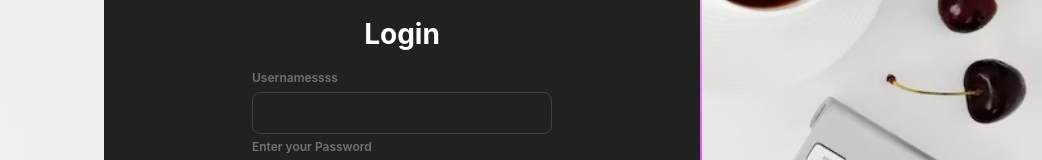
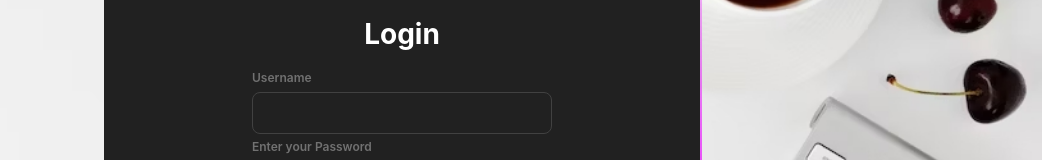
Before and after one commit to algoviber/Blog-Project, a React (Create React App) app in the folder Frontend/: page /login in a window 1280 px wide. Shown: the part 155-315 px from the top of the page, without its empty margins (238-1280 px from the left). Built offline with nearby package versions, Linux system fonts and the light colour scheme; no server answers.

Commit message:
Update Loginpage.js

```diff
--- a/Frontend/src/Pages/Loginpage.js
+++ b/Frontend/src/Pages/Loginpage.js
@@ -37,7 +37,7 @@ export default function Loginpage(){
         <form className="login" onSubmit={login}>
             <h1>Login</h1>
             <div className="form-group">
-            <label htmlFor="username">Usernamessss</label>
+            <label htmlFor="username">Username</label>
             <input type="text"  value={username} onChange={ev => setUsername(ev.target.value)}/>
             </div>
 
```
